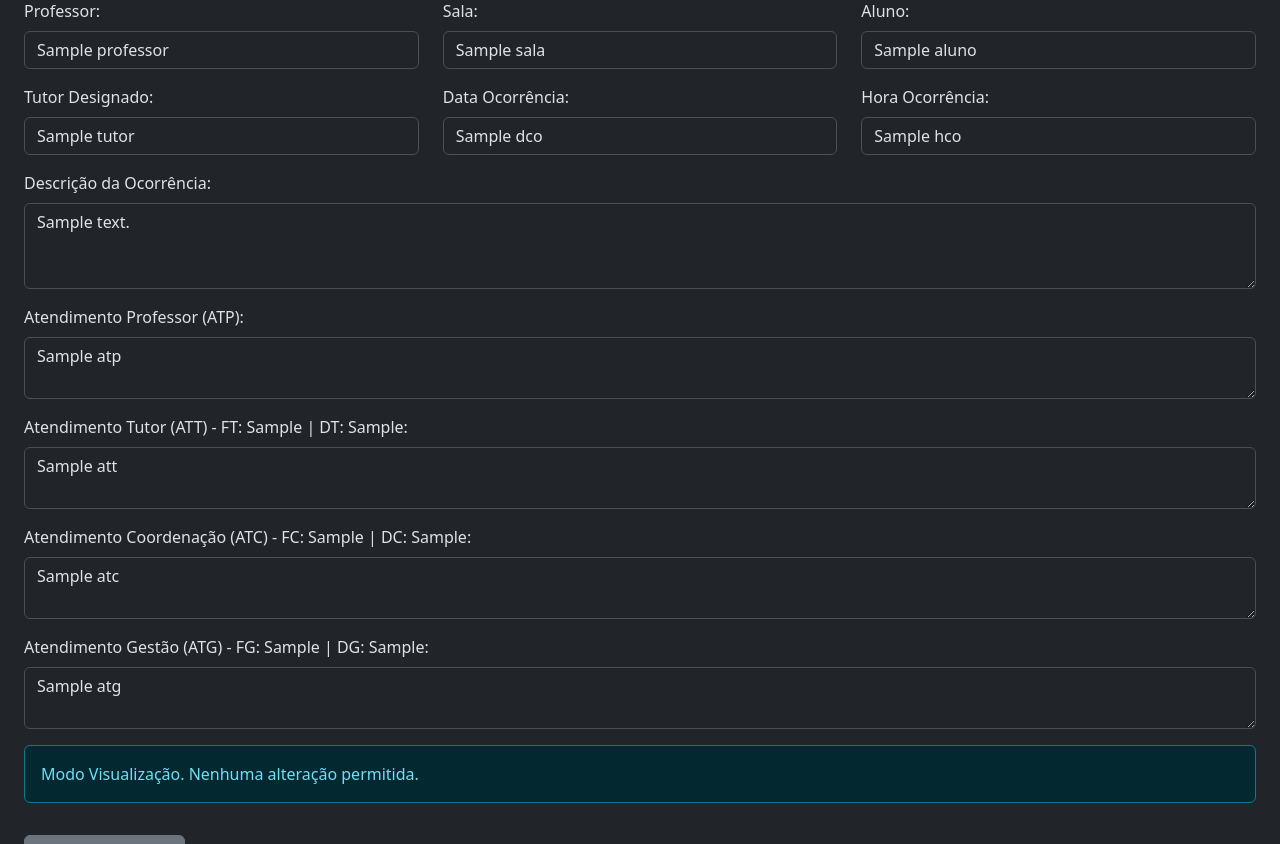
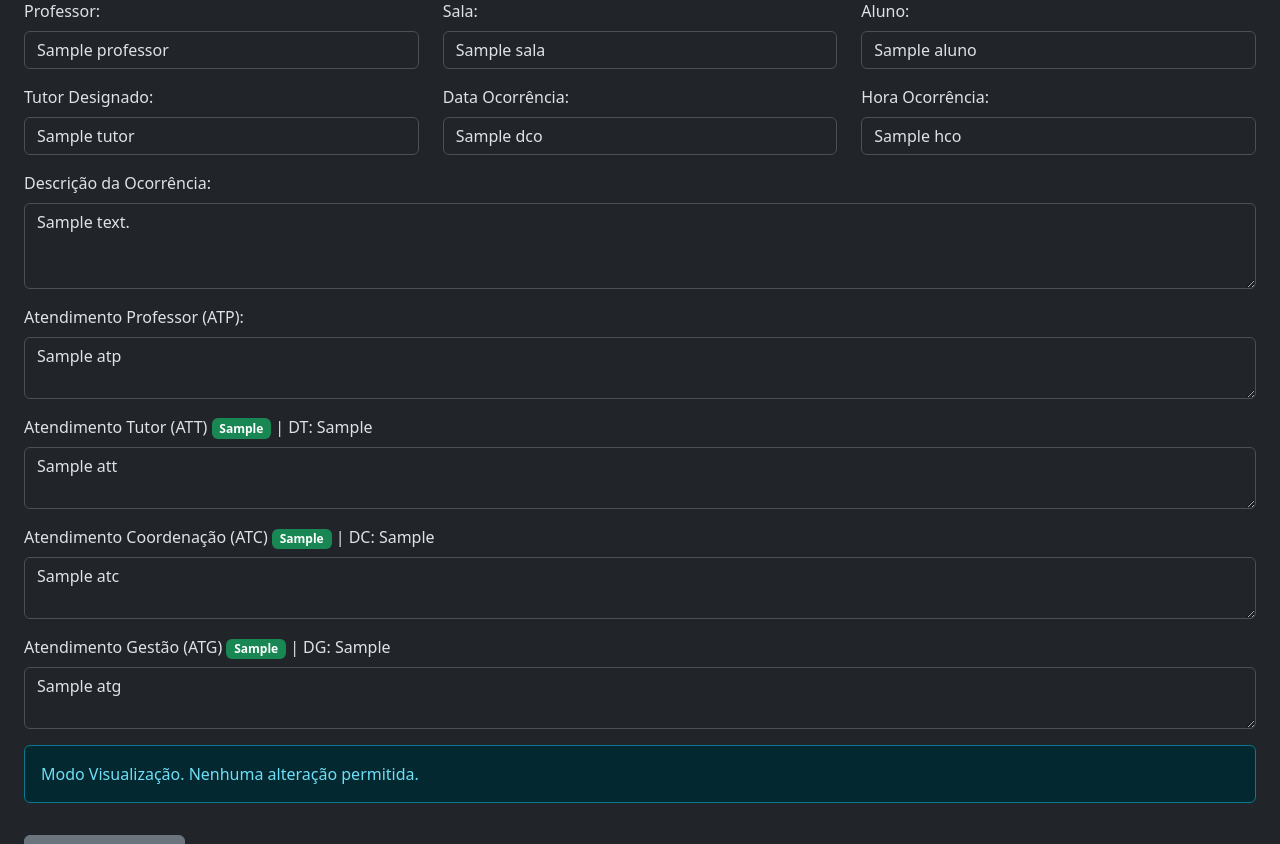
Before and after one commit to ocorrenciasidr/idr, a Flask app: template templates/editar.html in a window 1280 px wide. Shown: the part 155-999 px from the top of the page. Run offline with Flask 3, Linux system fonts and the light colour scheme; the template is opened without the code that fills it: most values are stand-ins (such as "Sample title", 1, 10 or a date in 2020).

Commit message:
Update editar.html

```diff
--- a/templates/editar.html
+++ b/templates/editar.html
@@ -66,19 +66,31 @@
     </div>
 
     <div class="mb-3">
-        <label class="form-label">Atendimento Tutor (ATT) - FT: {{ ocorrencia.FT | default('N/D') }} | DT: {{ ocorrencia.DT | default('N/D') }}:</label>
+        <label class="form-label">
+            Atendimento Tutor (ATT)
+            <span class="badge bg-{{ 'danger' if ocorrencia.FT == 'SIM' else 'success' }}">{{ ocorrencia.FT | default('N/D') }}</span>
+            | DT: {{ ocorrencia.DT | default('N/D') }}
+        </label>
         <textarea class="form-control" name="ATT" rows="2"
             {% if not campos_editaveis.ATT %}readonly{% endif %}>{{ ocorrencia.ATT | default('') }}</textarea>
     </div>
 
     <div class="mb-3">
-        <label class="form-label">Atendimento Coordenação (ATC) - FC: {{ ocorrencia.FC | default('N/D') }} | DC: {{ ocorrencia.DC | default('N/D') }}:</label>
+        <label class="form-label">
+            Atendimento Coordenação (ATC)
+            <span class="badge bg-{{ 'danger' if ocorrencia.FC == 'SIM' else 'success' }}">{{ ocorrencia.FC | default('N/D') }}</span>
+            | DC: {{ ocorrencia.DC | default('N/D') }}
+        </label>
         <textarea class="form-control" name="ATC" rows="2"
             {% if not campos_editaveis.ATC %}readonly{% endif %}>{{ ocorrencia.ATC | default('') }}</textarea>
     </div>
 
     <div class="mb-3">
-        <label class="form-label">Atendimento Gestão (ATG) - FG: {{ ocorrencia.FG | default('N/D') }} | DG: {{ ocorrencia.DG | default('N/D') }}:</label>
+        <label class="form-label">
+            Atendimento Gestão (ATG)
+            <span class="badge bg-{{ 'danger' if ocorrencia.FG == 'SIM' else 'success' }}">{{ ocorrencia.FG | default('N/D') }}</span>
+            | DG: {{ ocorrencia.DG | default('N/D') }}
+        </label>
         <textarea class="form-control" name="ATG" rows="2"
             {% if not campos_editaveis.ATG %}readonly{% endif %}>{{ ocorrencia.ATG | default('') }}</textarea>
     </div>
```
